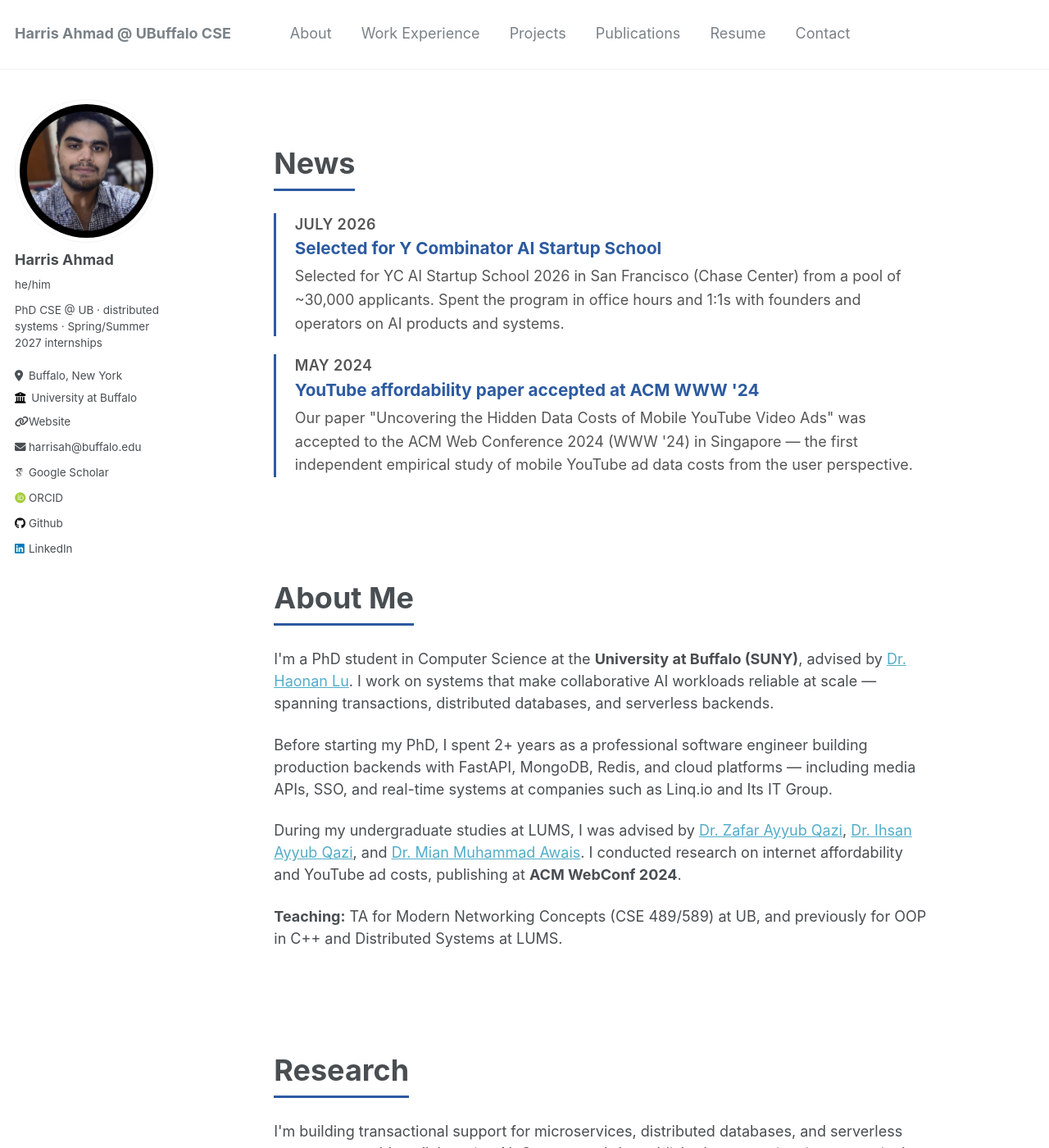
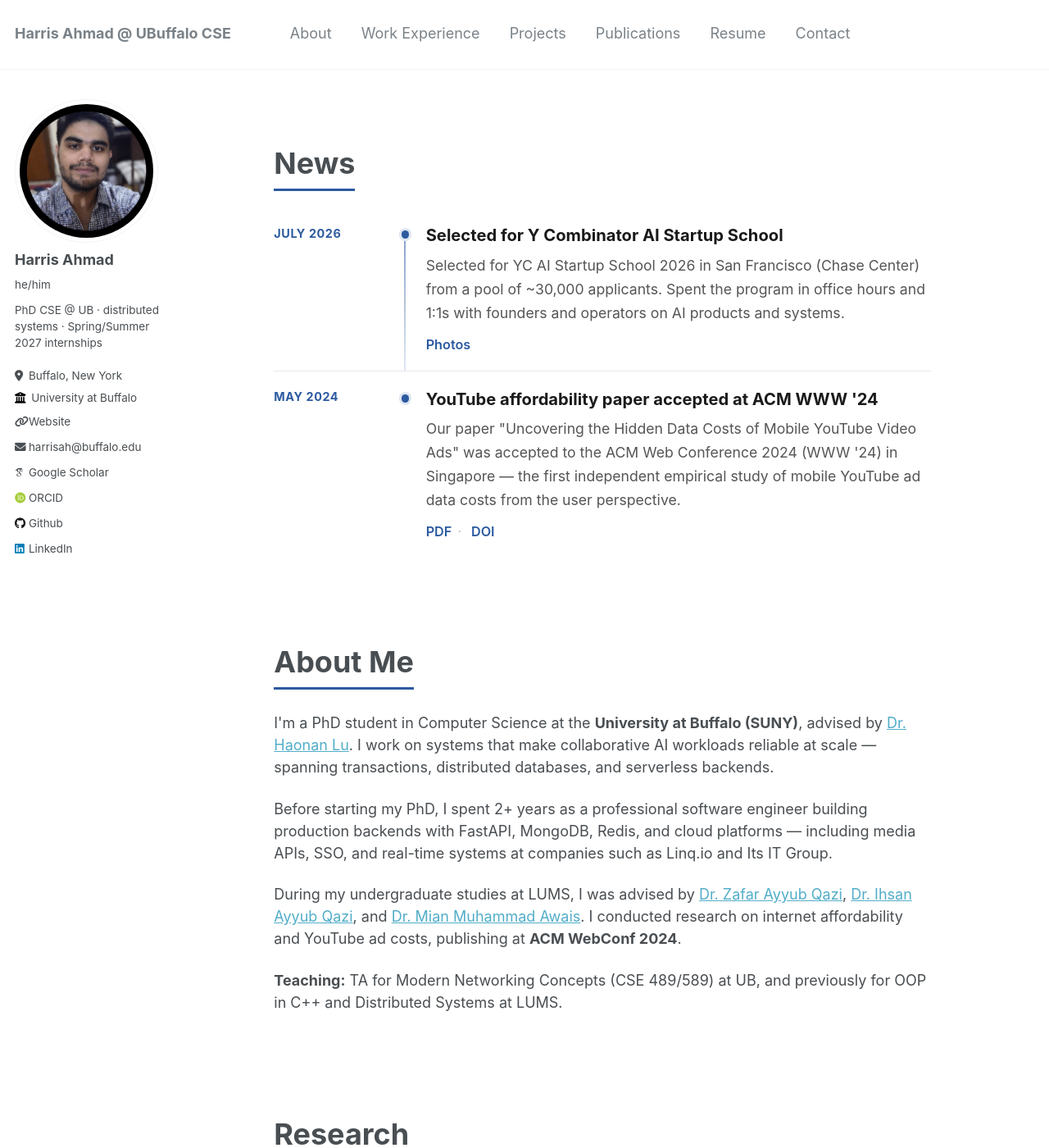
Before and after one commit to harris-ahmad/harris-ahmad.github.io, a Jekyll site: the page built from _pages/about.md, in a window 1280 px wide and 1400 px high, scrolled down 483 px. Shown: the whole window at 82% size. Built offline with Jekyll 4.4.1, drawn with Linux system fonts in a browser that asks for light colours; some web fonts are replaced.

Commit message:
changed the UI

```diff
--- a/_pages/about.md
+++ b/_pages/about.md
@@ -32,11 +32,21 @@ keywords: "Harris Ahmad, PhD student, software engineer, distributed systems, tr
   <h2>News</h2>
   <div class="news-timeline">
     {% for item in site.data.news %}
-    <div class="news-item">
-      <p class="news-date">{{ item.label }}</p>
-      <h3>{{ item.title }}</h3>
-      <p>{{ item.body }}</p>
-    </div>
+    <article class="news-item">
+      <time class="news-date" datetime="{{ item.date }}">{{ item.label }}</time>
+      <div class="news-marker" aria-hidden="true"></div>
+      <div class="news-content">
+        <h3>{{ item.title }}</h3>
+        <p>{{ item.body }}</p>
+        {% if item.links %}
+        <div class="news-links">
+          {% for link in item.links %}
+          <a href="{{ link.url }}"{% if link.url contains "://" %} target="_blank" rel="noopener"{% endif %}>{{ link.label }}</a>{% unless forloop.last %}<span class="news-link-sep">·</span>{% endunless %}
+          {% endfor %}
+        </div>
+        {% endif %}
+      </div>
+    </article>
     {% endfor %}
   </div>
 </div>
--- a/_sass/_homepage.scss
+++ b/_sass/_homepage.scss
@@ -69,34 +69,128 @@
 }
 
 .news-timeline {
+  position: relative;
   display: flex;
   flex-direction: column;
-  gap: 1.25rem;
+  gap: 0;
+  margin-top: 0.5rem;
 }
 
 .news-item {
-  padding-left: 1.25rem;
-  border-left: 3px solid #2c5aa0;
+  display: grid;
+  grid-template-columns: 7.5rem 1.1rem 1fr;
+  column-gap: 0.85rem;
+  padding: 1.1rem 0;
+  border-bottom: 1px solid #e8e8e8;
+  align-items: start;
+
+  &:first-child {
+    padding-top: 0.25rem;
+  }
+
+  &:last-child {
+    border-bottom: none;
+    padding-bottom: 0;
+  }
 
   h3 {
-    font-size: 1.15rem;
-    margin: 0.15rem 0 0.4rem;
-    color: #2c5aa0;
+    font-size: 1.12rem;
+    font-weight: 700;
+    margin: 0 0 0.45rem;
+    color: #1a1a1a;
+    line-height: 1.35;
   }
 
-  p {
+  .news-content > p {
     margin: 0;
     color: #555;
-    line-height: 1.6;
+    line-height: 1.65;
+    font-size: 0.98rem;
   }
 }
 
 .news-date {
-  font-size: 0.85rem;
-  font-weight: 600;
-  color: #888;
-  letter-spacing: 0.02em;
+  margin: 0.15rem 0 0;
+  font-size: 0.8rem;
+  font-weight: 700;
+  color: #2c5aa0;
+  letter-spacing: 0.04em;
   text-transform: uppercase;
+  line-height: 1.3;
+}
+
+.news-marker {
+  position: relative;
+  width: 1.1rem;
+  height: 100%;
+  justify-self: center;
+
+  &::before {
+    content: "";
+    position: absolute;
+    top: 0.45rem;
+    left: 50%;
+    width: 0.55rem;
+    height: 0.55rem;
+    margin-left: -0.275rem;
+    border-radius: 50%;
+    background: #2c5aa0;
+    box-shadow: 0 0 0 3px rgba(44, 90, 160, 0.15);
+  }
+}
+
+.news-item:not(:last-child) .news-marker::after {
+  content: "";
+  position: absolute;
+  top: 1.15rem;
+  bottom: -1.1rem;
+  left: 50%;
+  width: 2px;
+  margin-left: -1px;
+  background: linear-gradient(to bottom, #2c5aa0 0%, #c5d4e8 100%);
+  opacity: 0.55;
+}
+
+.news-links {
+  margin-top: 0.65rem;
+  font-size: 0.9rem;
+
+  a {
+    color: #2c5aa0;
+    font-weight: 600;
+    text-decoration: none;
+    border-bottom: 1px solid transparent;
+    transition: border-color 0.2s ease;
+
+    &:hover {
+      border-bottom-color: #2c5aa0;
+    }
+  }
+}
+
+.news-link-sep {
+  margin: 0 0.4rem;
+  color: #bbb;
+}
+
+@media (max-width: 768px) {
+  .news-item {
+    grid-template-columns: 0.9rem 1fr;
+    column-gap: 0.75rem;
+  }
+
+  .news-date {
+    grid-column: 2;
+    margin-bottom: 0.2rem;
+  }
+
+  .news-marker {
+    grid-row: 1 / span 3;
+  }
+
+  .news-content {
+    grid-column: 2;
+  }
 }
 
 .skills-list {
```
Also changed, not shown: _data/news.yml (+9 -1 lines).
